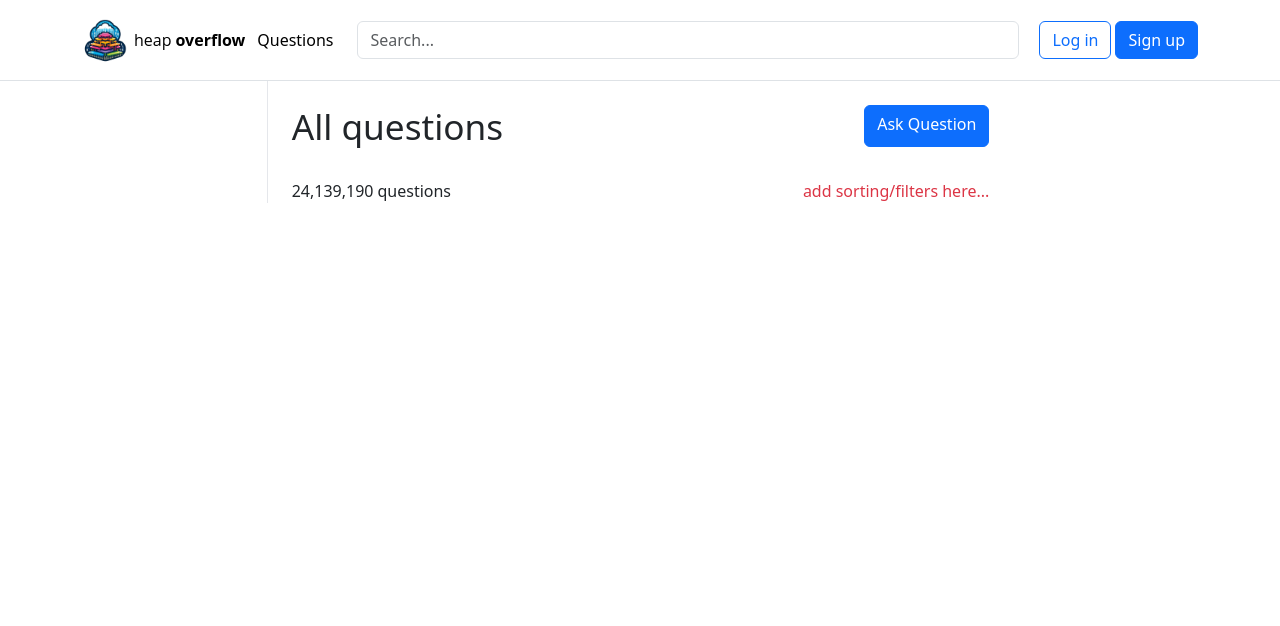
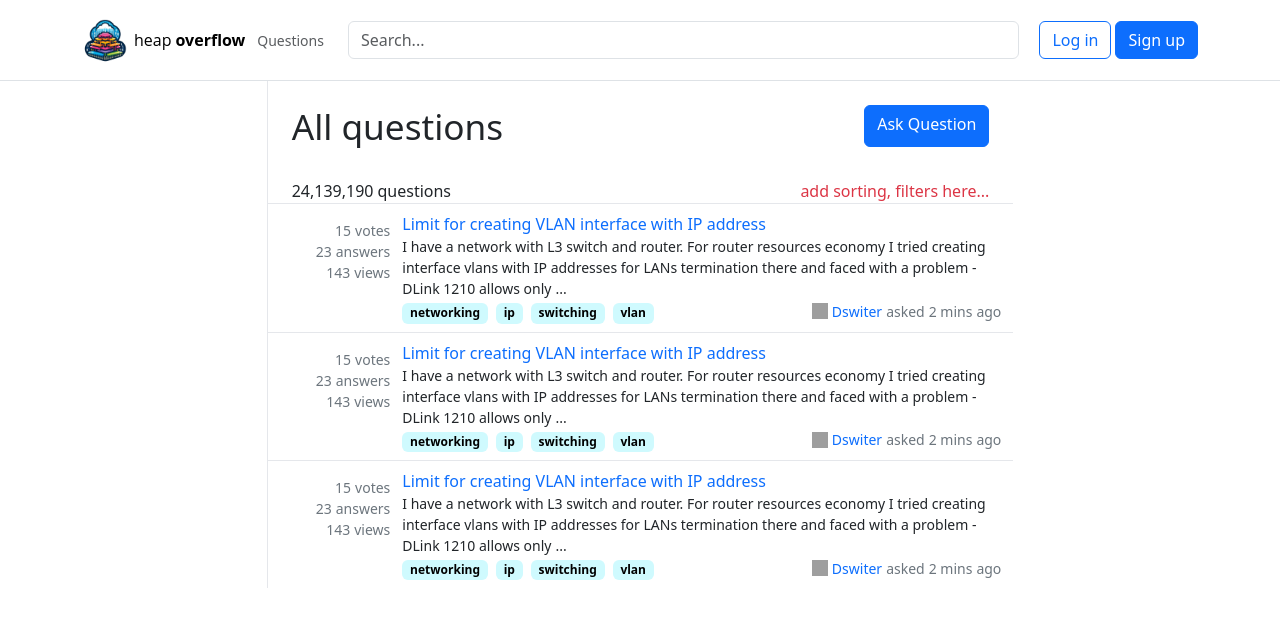
Before and after one commit to mogorovskiy/heap-overflow, a React (Create React App) app in the folder frontend/: page /questions in a window 1280 px wide. Shown: the top 626 px of the page. Built offline with nearby package versions, Linux system fonts and the light colour scheme; grey boxes are pictures that could not be loaded.

Commit message:
finished base layout

```diff
--- a/frontend/src/components/Header.tsx
+++ b/frontend/src/components/Header.tsx
@@ -18,8 +18,8 @@ export default function Header() {
                         </div>
                     </a>
 
-                    <ul className="nav col-12 col-lg-auto me-lg-auto mb-2 justify-content-center mb-md-0">
-                        <li><a href={PAGES.questions} className="nav-link px-2 link-body-emphasis">Questions</a></li>
+                    <ul className="nav col-12 col-lg-auto me-lg-auto mb-2 justify-content-center mb-md-0 small">
+                        <li><a href={PAGES.questions} className="nav-link px-2 text-muted">Questions</a></li>
                     </ul>
 
                     <form className="flex-1 mx-3" role="search">
--- /dev/null
+++ b/frontend/src/components/QuestionPreview.tsx
@@ -0,0 +1,47 @@
+export default function QuestionPreview() {
+    return (
+        <div className="border-t">
+            <div className="flex flex-row gap-x-3 py-2">
+                <div className="flex flex-col text-secondary small text-end pl-12 py-2">
+                    <div>
+                        <span className="mr-1">15</span>
+                        <span>votes</span>
+                    </div>
+                    <div>
+                        <span className="mr-1">23</span>
+                        <span>answers</span>
+                    </div>
+                    <div>
+                        <span className="mr-1">143</span>
+                        <span>views</span>
+                    </div>
+                </div>
+                <div className="flex flex-col text-start pr-3">
+                    <a href="#" className="text-decoration-none">Limit for creating VLAN interface with IP address</a>
+                    <div className="small">
+                        <span className="mr-1">I have a network with L3 switch and router. For router resources economy I tried creating interface vlans with IP addresses for LANs termination there and faced with a problem - DLink 1210 allows only</span>
+                        <span>...</span>
+                    </div>
+                    <div className="flex flex-row justify-content-between">
+                        <div className="flex flex-row gap-x-2 mt-1">
+                            <span className="badge bg-cyan-100 text-black">networking</span>
+                            <span className="badge bg-cyan-100 text-black">ip</span>
+                            <span className="badge bg-cyan-100 text-black">switching</span>
+                            <span className="badge bg-cyan-100 text-black">vlan</span>
+                        </div>
+                        <div className="flex flex-row align-items-center gap-x-1 small">
+                            <img src="https://www.gravatar.com/avatar/b6bd911fa675bb6a3cb4aeffea6e7cd5?s=32&amp;d=identicon&amp;r=PG&amp;f=y&amp;so-version=2"
+                                 alt="" className="w-4 h-4" />
+                            <a href="#" className="text-decoration-none">Dswiter</a>
+                            <div className="text-secondary">
+                                <span className="mr-1">asked</span>
+                                <span className="mr-1">2 mins</span>
+                                <span>ago</span>
+                            </div>
+                        </div>
+                    </div>
+                </div>
+            </div>
+        </div>
+    );
+}
--- a/frontend/src/pages/QuestionsPage.tsx
+++ b/frontend/src/pages/QuestionsPage.tsx
@@ -1,7 +1,9 @@
 import PageWithHeader from "./PageWithHeader";
+import QuestionPreview from "../components/QuestionPreview";
 
 export default function QuestionsPage() {
-    const contentElement = <div className="px-4 text-center col-7 mx-auto border-l">
+    const contentElement = <div className="text-center col-7 mx-auto border-l">
+        <div className="px-4">
             <div className="flex flex-row justify-content-between py-4">
                 <span className="display-6" style={{fontSize: "2.2rem"}}>All questions</span>
                 <a href="#" className="btn btn-primary">Ask Question</a>
@@ -11,7 +13,13 @@ export default function QuestionsPage() {
                     <span className="mr-1">24,139,190</span>
                     <span>questions</span>
                 </div>
-            <span className="text-danger">add sorting/filters here...</span>
+                <span className="text-danger">add sorting, filters here...</span>
+            </div>
+        </div>
+        <div className="col">
+            <QuestionPreview />
+            <QuestionPreview />
+            <QuestionPreview />
         </div>
     </div>;
 
```
Lines whose indentation alone changed are shown as unchanged.
